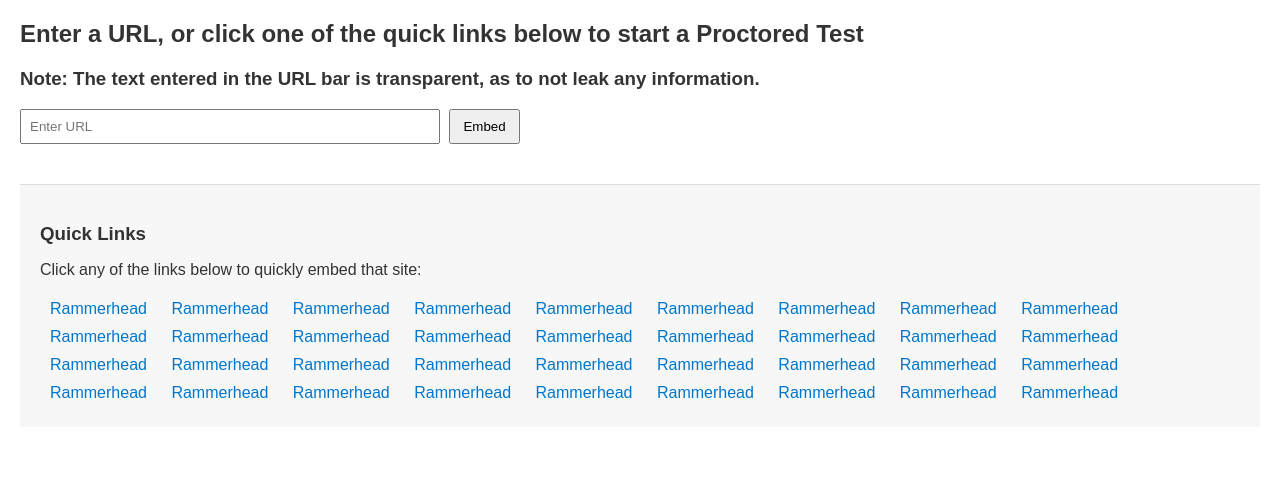
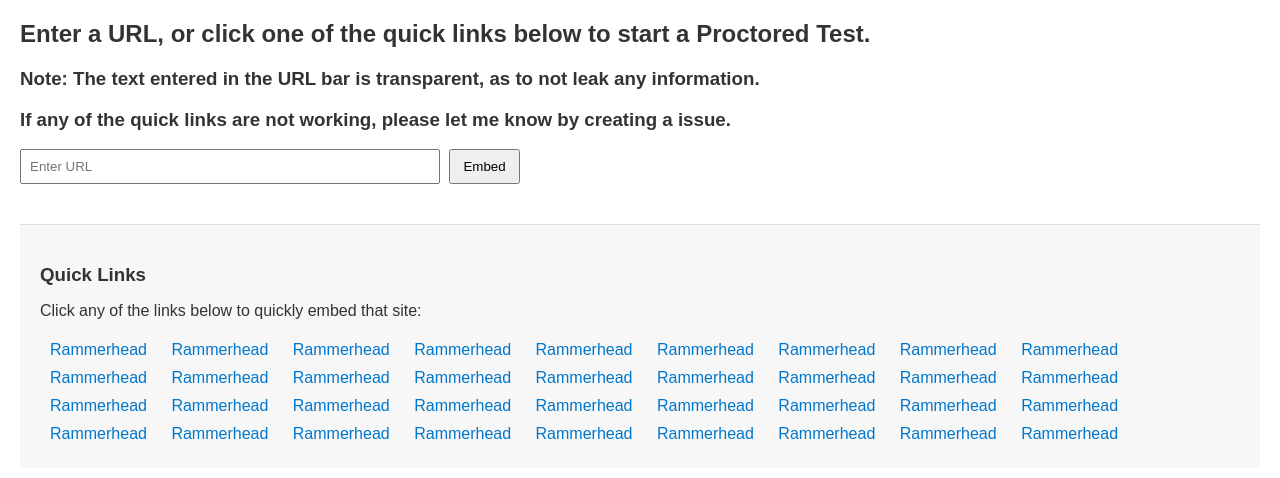
Before and after one commit to ProctoredTest-Taking/ProctoredTest-Taking.github.io, a plain HTML site: page index.html in a window 1280 px wide. Drawn offline with Linux system fonts and the light colour scheme.

Commit message:
Update index.html

```diff
--- a/index.html
+++ b/index.html
@@ -76,8 +76,9 @@
 </head>
 <body>
 
-  <h2>Enter a URL, or click one of the quick links below to start a Proctored Test</h2>
+  <h2>Enter a URL, or click one of the quick links below to start a Proctored Test.</h2>
     <h3>Note: The text entered in the URL bar is transparent, as to not leak any information.</h3>
+    <h3>If any of the quick links are not working, please let me know by creating a issue.</h3>
   <form id="urlForm">
     <input type="text" id="urlInput" placeholder="Enter URL" required autocomplete="off">
     <button type="submit">Embed</button>
```
